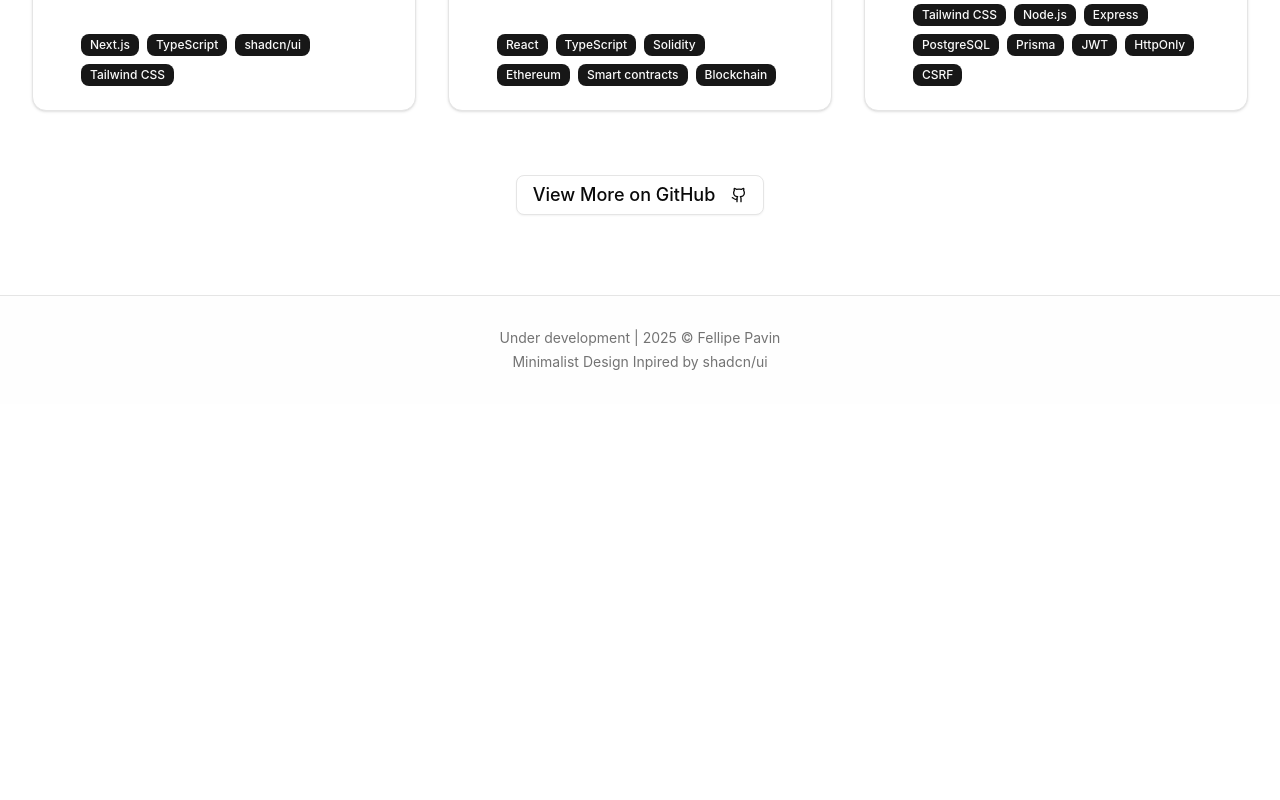
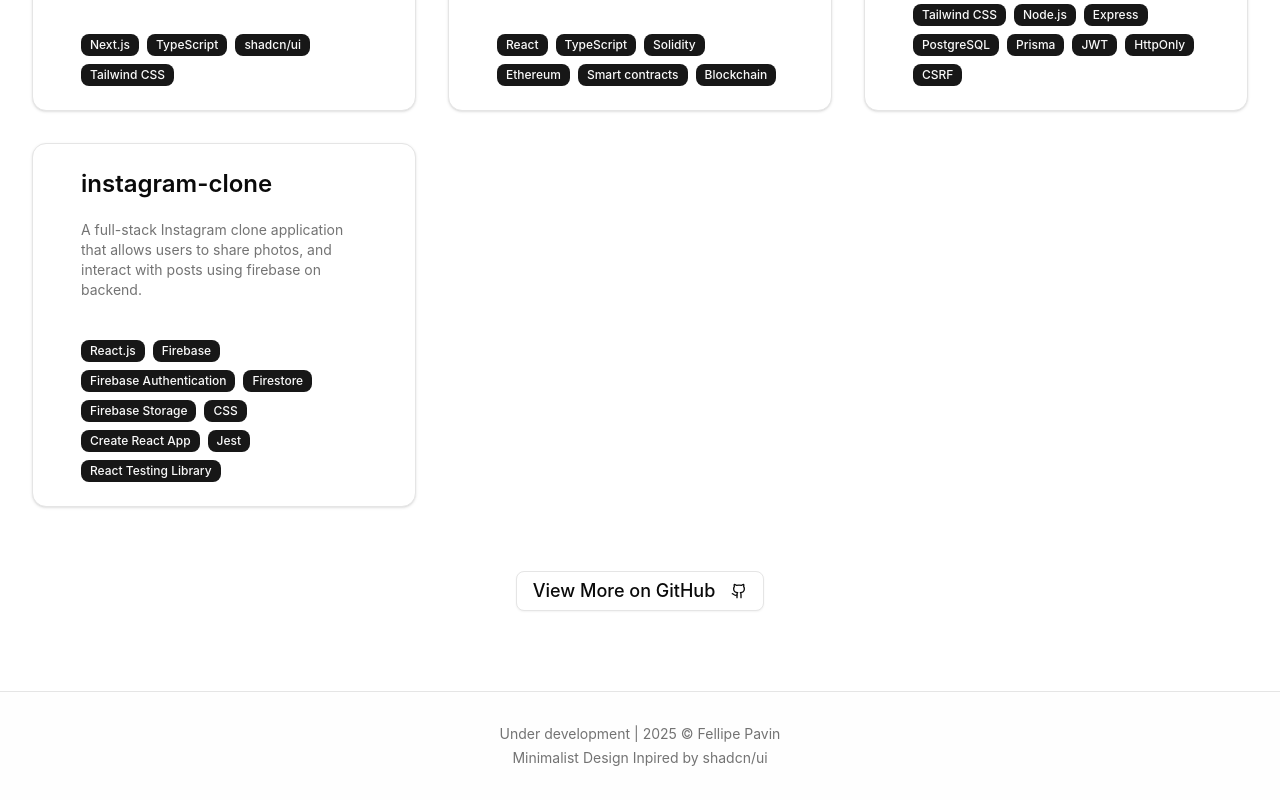
Before and after one commit to fap233/pavin-me-v2, a Next.js app: page / in a window 1280 px wide. Shown: the part 1589-2389 px from the top of the page. Before the commit the page ends 1993 px from the top, so only its background shows below. Built offline with nearby package versions, Linux system fonts and the light colour scheme.

Commit message:
new project added

```diff
--- a/src/components/sections/ProjectsSection.tsx
+++ b/src/components/sections/ProjectsSection.tsx
@@ -44,6 +44,23 @@ const portfolioData = {
 				"CSRF",
 			],
 		},
+		{
+			id: 4,
+			title: "instagram-clone",
+			description:
+				"A full-stack Instagram clone application that allows users to share photos, and interact with posts using firebase on backend.",
+			tags: [
+				"React.js",
+				"Firebase",
+				"Firebase Authentication",
+				"Firestore",
+				"Firebase Storage",
+				"CSS",
+				"Create React App",
+				"Jest",
+				"React Testing Library",
+			],
+		},
 	],
 	contact: {
 		github: "https://github.com/fap233",
```
